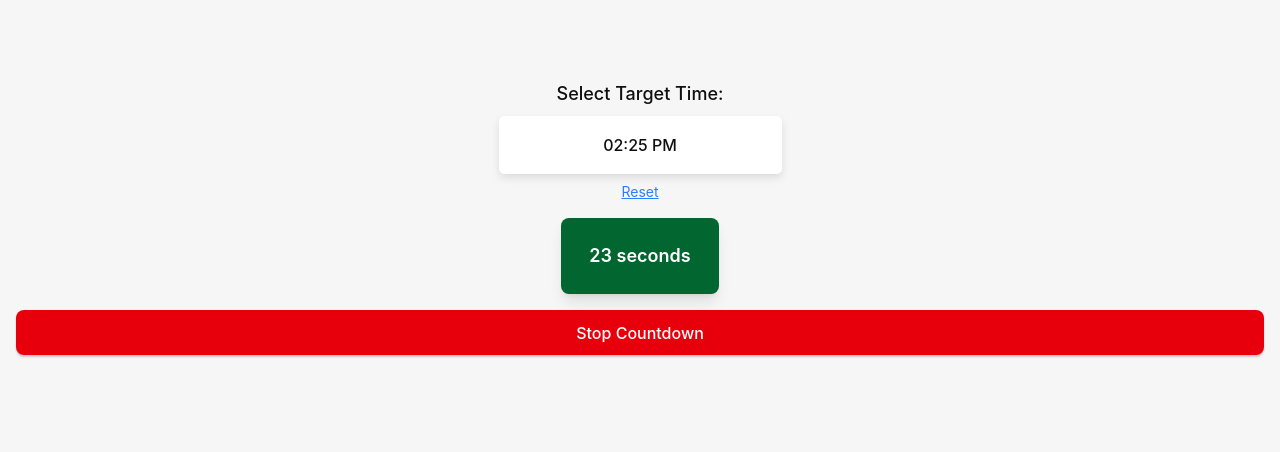
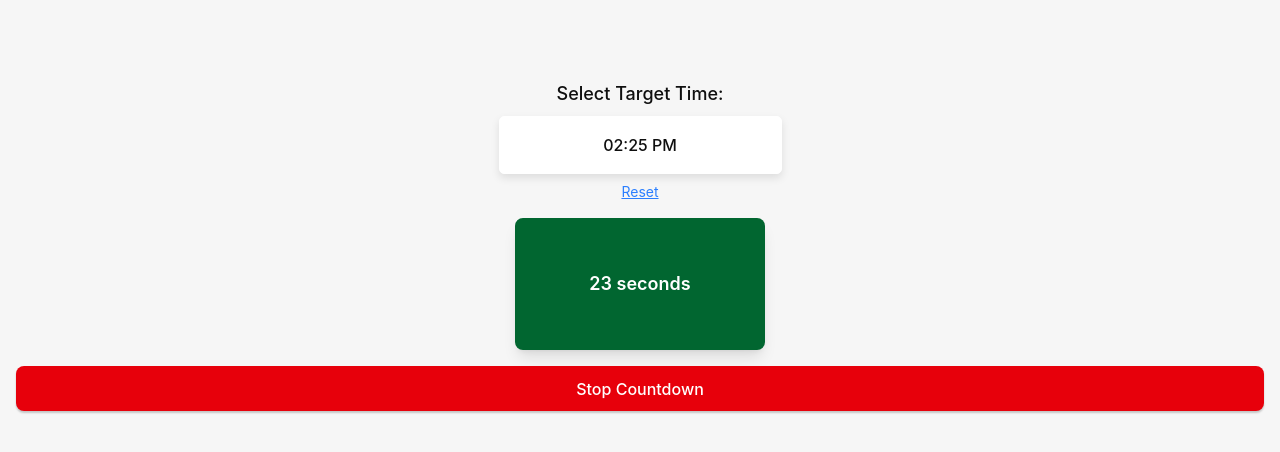
Before and after one commit to UniqueClone/countdown-app, a React (Vite) app: page / in a window 1280 px wide. Both pictures are taken after a click on the button "Start Countdown". Shown: the top 452 px of the page. Built offline with nearby package versions, Linux system fonts and the light colour scheme.

Commit message:
Made window taller and countdown box is now a fixed size.

```diff
--- a/src-tauri/tauri.conf.json
+++ b/src-tauri/tauri.conf.json
@@ -14,7 +14,7 @@
             {
                 "title": "countdown-app",
                 "width": 300,
-                "height": 350,
+                "height": 390,
                 "resizable": false
             }
         ],
--- a/src/Countdown.tsx
+++ b/src/Countdown.tsx
@@ -81,9 +81,13 @@ const Countdown: React.FC<CountdownProps> = ({ targetDate }) => {
     // Can use tauri notifications for this
     return (
         <div className="flex justify-center space-x-2">
-            {timerComponents.length ? (
-                <div className="bg-green-800 text-white p-6 rounded-lg shadow-lg">
-                    {timerComponents}
+            {timeLeft.hours > 0 ||
+            timeLeft.minutes > 0 ||
+            timeLeft.seconds > 0 ? (
+                <div className="bg-green-800 text-white p-6 rounded-lg shadow-lg w-[250px] max-w-[250px] h-[132px] flex-col items-center justify-center content-center">
+                    {timerComponents.map((component, index) => (
+                        <div key={index}>{component}</div>
+                    ))}
                 </div>
             ) : (
                 <div className="bg-red-500 text-white p-6 rounded-lg shadow-lg">
```
